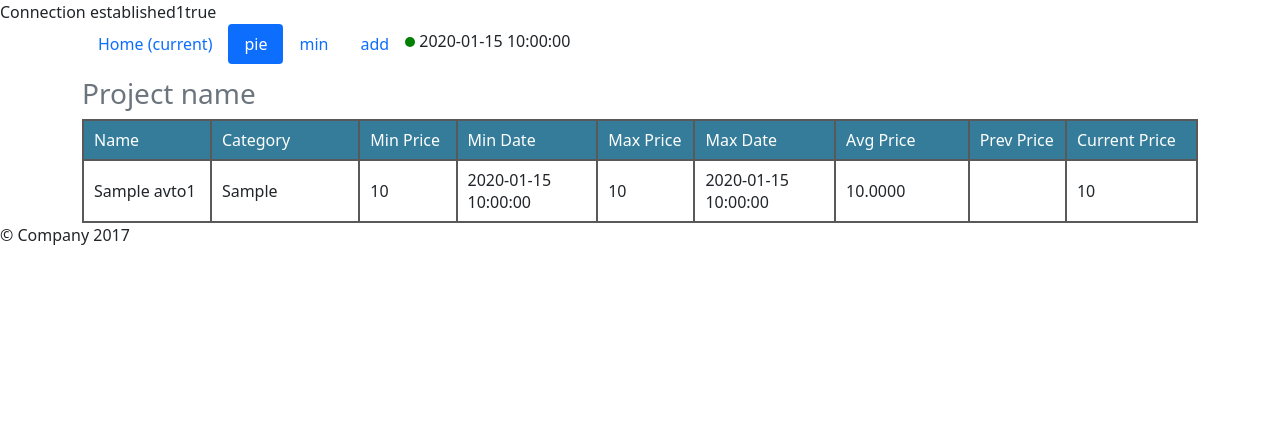
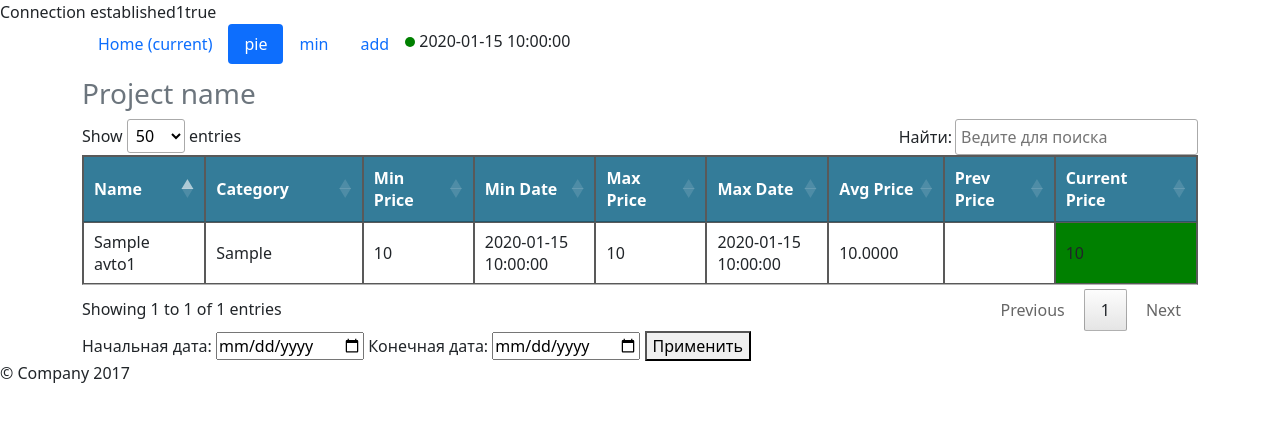
Before and after one commit to maksdemon/avto1, a PHP site: page /pie.php in a window 1280 px wide. Shown: the top 422 px of the page. Run offline with PHP 8.4, Linux system fonts and the light colour scheme; tables that the repository leaves empty or names only in its code hold one stand-in row (values such as "Sample post"); some libraries are stand-ins or nearby versions.

Commit message:
table sort test2

```diff
--- a/pie.php
+++ b/pie.php
@@ -66,7 +66,8 @@ echo '</pre>';
 
 
 
-        <table id="example" class="iksweb"data-start="1" data-length="10">
+        <table id="example" class="iksweb" data-page-length="50">
+            <thead>
             <tr>
                 <th>Name</th>
                 <th>Category</th>
@@ -78,6 +79,8 @@ echo '</pre>';
                 <th>Prev Price</th>
                 <th>Current Price</th>
             </tr>
+            </thead>
+            <tbody>
             <?php foreach ($rowsStartDate as $row): ?>
                 <tr>
                     <td><?php echo $row['name']; ?></td>
@@ -88,9 +91,10 @@ echo '</pre>';
                     <td><?php echo $row['max_date']; ?></td>
                     <td><?php echo $row['avg_price']; ?></td>
                     <td class="<?php echo ($row['current_price'] < $row['prev_price']) ? 'less-than-prev' : ''; ?>"><?php echo $row['prev_price']; ?></td>
-                    <td class="<?php echo ($row['current_price'] < $row['avg_price']) ? 'current-price' : ''; ?>"><?php echo $row['current_price']; ?></td>
+                    <td class="<?php echo ($row['current_price'] <= $row['min_price']) ? 'min-price' : (($row['current_price'] < $row['avg_price']) ? 'current-price' : ''); ?>"><?php echo $row['current_price']; ?></td>
                 </tr>
             <?php endforeach; ?>
+            </tbody>
         </table>
 
 
@@ -100,7 +104,25 @@ echo '</pre>';
 
 
 
+        <div class="date-picker">
+            <label for="start-date">Начальная дата:</label>
+            <input type="date" id="start-date" name="start-date">
 
+            <label for="end-date">Конечная дата:</label>
+            <input type="date" id="end-date" name="end-date">
+
+            <button id="apply-date-range">Применить</button>
+        </div>
+    </div>
+
+
+    <div class="row marketing">
+
+        <div id="selectedData">
+            <!-- Сюда будут добавляться данные выбранного элемента -->
+        </div>
+
+    </div>
 
 
 
@@ -111,13 +133,19 @@ echo '</pre>';
 </footer>
 
 
-
-
+<script src="script.js"></script>
 </body>
 </html>
 <script>
     $(document).ready( function () {
-        $('#example').DataTable();
+        $('#example').DataTable(
+            {
+                language: {
+                    search: 'Найти:',
+                    searchPlaceholder: "Ведите для поиска"
+                }
+            }
+        );
     });
 </script>
 <script src="https://cdnjs.cloudflare.com/ajax/libs/Chart.js/3.7.0/chart.min.js"></script>
```
